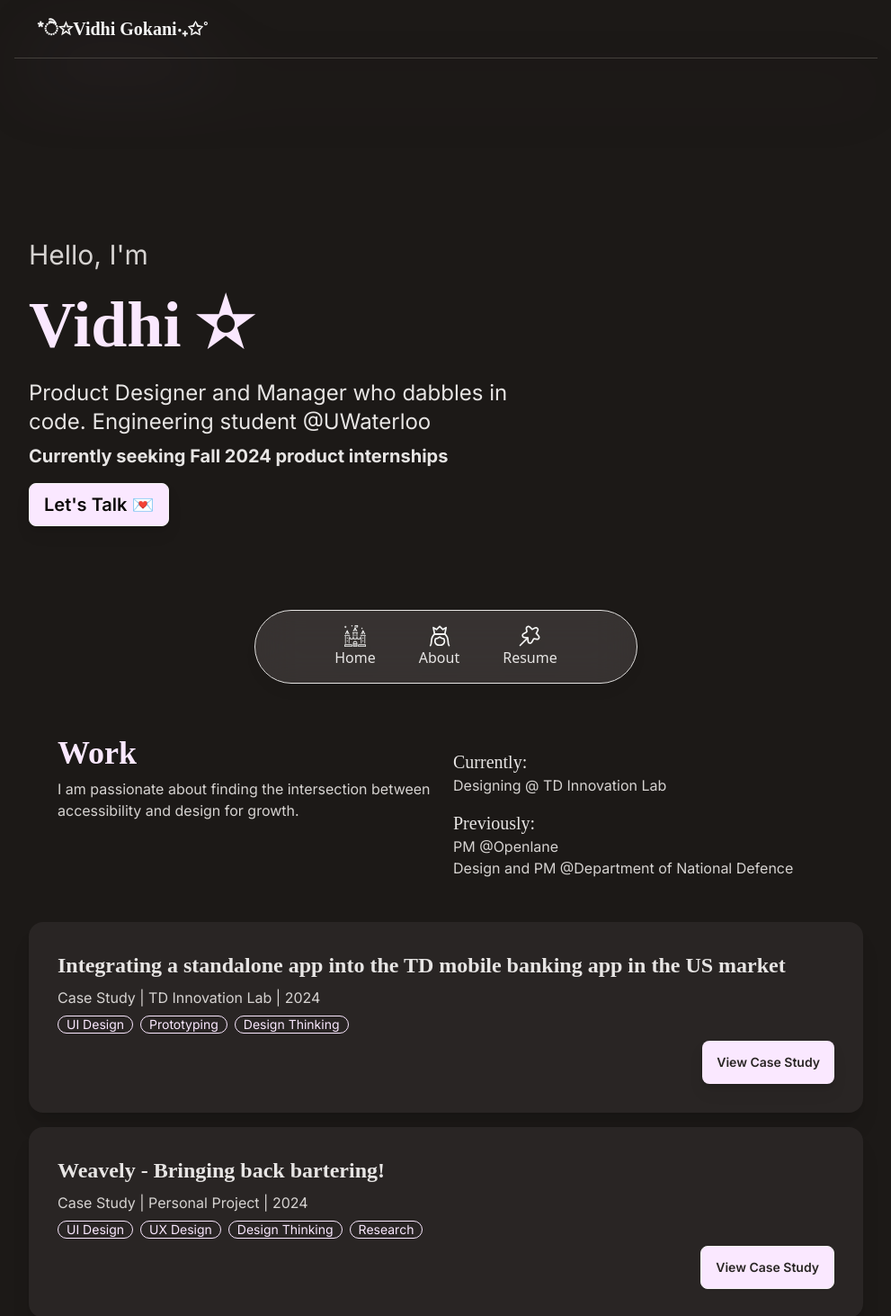
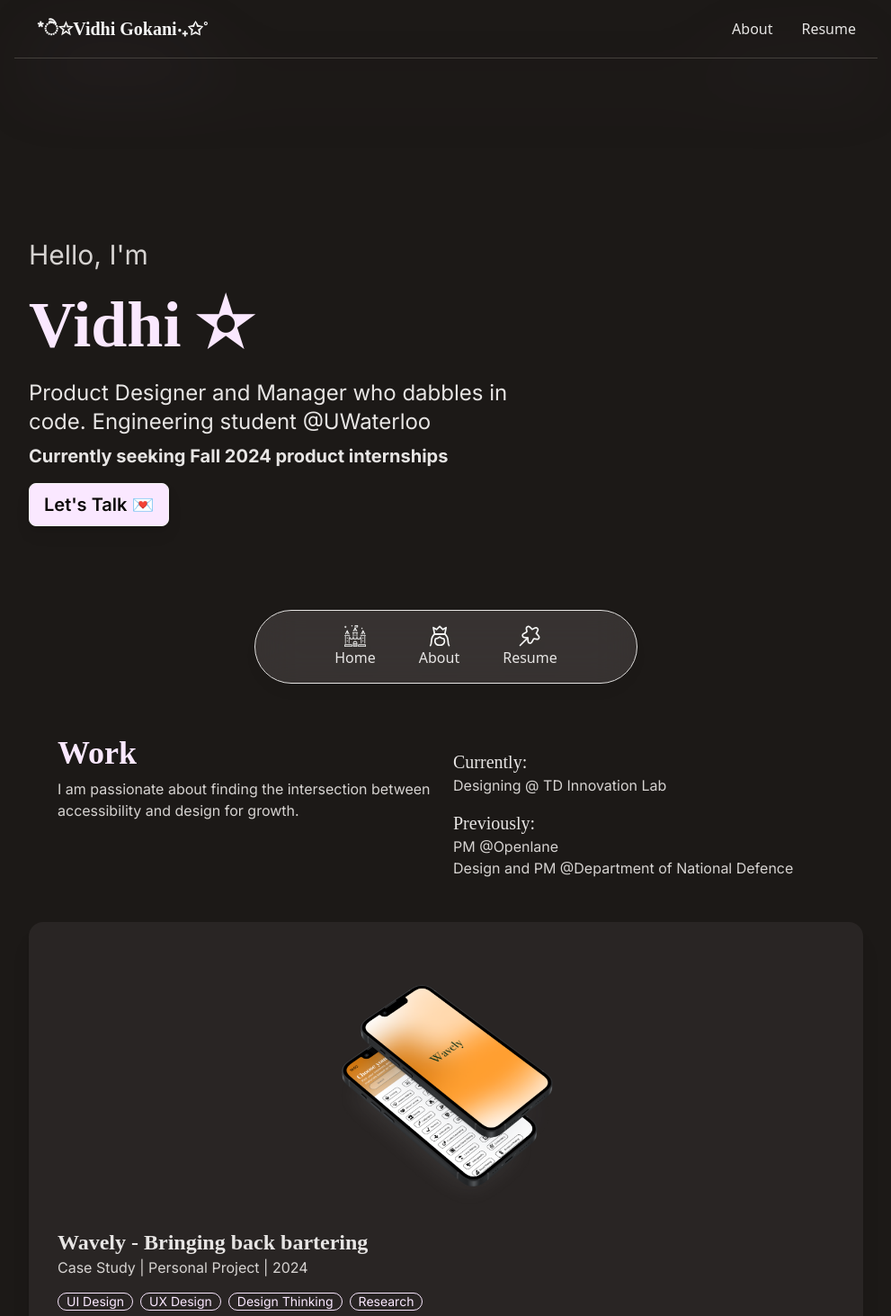
Before and after one commit to v1dh1/vidhi, a Next.js app: page / in a window 1280 px wide. Shown: the top 1463 px of the page at 90% size, without its empty margins (144-1135 px from the left). Built offline with nearby package versions, Linux system fonts and the light colour scheme; a web font is replaced by a local one.

Commit message:
so many changes

```diff
--- a/app/components/Nav.jsx
+++ b/app/components/Nav.jsx
@@ -1,4 +1,5 @@
 import React from 'react'
+import Link from 'next/link';
 
 const Nav = () => {
   return (
@@ -6,13 +7,24 @@ const Nav = () => {
 
         <div className="navbar text-stone-200 drop-shadow-xl border-b border-stone-700 w-full md:w-3/4">
         <div className="navbar-start">
-            <a className="btn btn-ghost text-xl text-stone-100 font-sofia">*ੈ✩Vidhi Gokani‧₊✩˚</a>
+            <a href="https://vidhi.ca/" className="btn btn-ghost text-xl text-stone-100 font-sofia">*ੈ✩Vidhi Gokani‧₊✩˚</a>
 
         </div>
 
 
 
+
+
         <div className="navbar-end">
+
+        <Link href="/about">
+      <button className='flex flex-col items-center justify-center text-stone-200 py-2 px-4 rounded hover:bg-stone-950 hover:rounded-3xl'>
+        About
+      </button>
+      </Link>
+
+
+      <a href="https://drive.google.com/file/d/129jvd1Ia6WgBLzCh5garrQEIG1MaTo-T/view?usp=sharing" className="flex flex-col items-center justify-center text-stone-200 py-2 px-4 rounded hover:bg-stone-950 hover:rounded-3xl">Resume</a>
         </div>
 
 
--- a/app/components/NewNav.jsx
+++ b/app/components/NewNav.jsx
@@ -59,7 +59,7 @@ const NewNav = () => {
       </Link>
 
       {/* Button 3: Another Page */}
-      <a>
+      <a href="https://drive.google.com/file/d/129jvd1Ia6WgBLzCh5garrQEIG1MaTo-T/view?usp=sharing">
       <button className='flex flex-col items-center justify-center text-stone-200 py-2 px-4 rounded hover:bg-stone-950 hover:rounded-3xl'>
         <svg width="24" height="24" viewBox="0 0 24 24" fill="none" xmlns="http://www.w3.org/2000/svg">
           <g clip-path="url(#clip0_127_34)">
--- a/app/components/Projects.jsx
+++ b/app/components/Projects.jsx
@@ -34,8 +34,9 @@ const Projects = () => {
         </div>
 
         <div className='pt-4'>
+        <Uxapp/>
+
         <Trace/>
-        <Uxapp/>
         </div>
 
 
--- a/app/components/projects/Trace.jsx
+++ b/app/components/projects/Trace.jsx
@@ -12,7 +12,7 @@ const Trace = () => {
             <h2 className="card-title text-stone-200 text-2xl font-serifDisplay"> Integrating a standalone app into the TD mobile banking app in the US market </h2>
             <p className='text-stone-300'>Case Study | TD Innovation Lab | 2024</p>
 
-            <div className='flex flex-wrap gap-2'>
+            <div className='flex flex-wrap gap-2 pt-4'>
             <div className="badge badge-sm md:badge-sm lg:badge-md badge-outline border-fuchsia-100 text-fuchsia-100">UI Design</div>
             <div className="badge badge-sm md:badge-sm lg:badge-md badge-outline border-fuchsia-100 text-fuchsia-100">Prototyping</div>
             <div className="badge badge-sm md:badge-sm lg:badge-md badge-outline border-fuchsia-100 text-fuchsia-100">Design Thinking</div>
--- a/app/components/projects/Uxapp.jsx
+++ b/app/components/projects/Uxapp.jsx
@@ -1,5 +1,6 @@
 import React from 'react'
 import Link from 'next/link'
+import Image from 'next/image'
 
 const Uxapp = () => {
   return (
@@ -8,14 +9,32 @@ const Uxapp = () => {
         <div className="card lg:card-side shadow-xl bg-stone-800">
         <figure className=''></figure>
         <div className="card-body">
-            <h2 className="card-title text-stone-200 text-2xl font-serifDisplay"> Weavely - Bringing back bartering! </h2>
+
+          <div className='flex justify-center'>
+
+          <Image
+                src="/WavelyCover.png" // The path to your image
+                alt="Descriptive text for the image"
+                layout="fit" // This makes the image fill the container
+                objectFit="cover" // This makes the image cover the available space, you can adjust as needed
+                className="rounded-lg" // Ensures the image has rounded corners like the container
+                height={400}
+                width={400}
+            />
+
+          </div>
+
+          <div className=''>
+            <h2 className="card-title text-stone-200 text-2xl font-serifDisplay"> Wavely - Bringing back bartering </h2>
             <p className='text-stone-300'>Case Study | Personal Project | 2024</p>
 
-            <div className='flex flex-wrap gap-2'>
+            <div className='flex flex-wrap gap-2 pt-4'>
             <div className="badge badge-sm md:badge-sm lg:badge-md badge-outline border-fuchsia-100 text-fuchsia-100">UI Design</div>
             <div className="badge badge-sm md:badge-sm lg:badge-md badge-outline border-fuchsia-100 text-fuchsia-100">UX Design</div>
             <div className="badge badge-sm md:badge-sm lg:badge-md badge-outline border-fuchsia-100 text-fuchsia-100">Design Thinking</div>
             <div className="badge badge-sm md:badge-sm lg:badge-md badge-outline border-fuchsia-100 text-fuchsia-100">Research</div>
+
+            </div>
 
           </div>
 
--- a/app/layout.tsx
+++ b/app/layout.tsx
@@ -30,8 +30,12 @@ export default function RootLayout({
           {/* Additional favicon sizes and types can be included here */}
         </Head>
         <Nav />
-        <NewNav />
-    <main className={inter.className}>{children}</main>
+
+        <div className="hidden md:block">
+          <NewNav />
+        </div>
+
+        <main className={inter.className}>{children}</main>
     <Footer />
 
     </body>
```
Also changed, not shown: public/WavelyCover.png (added).
